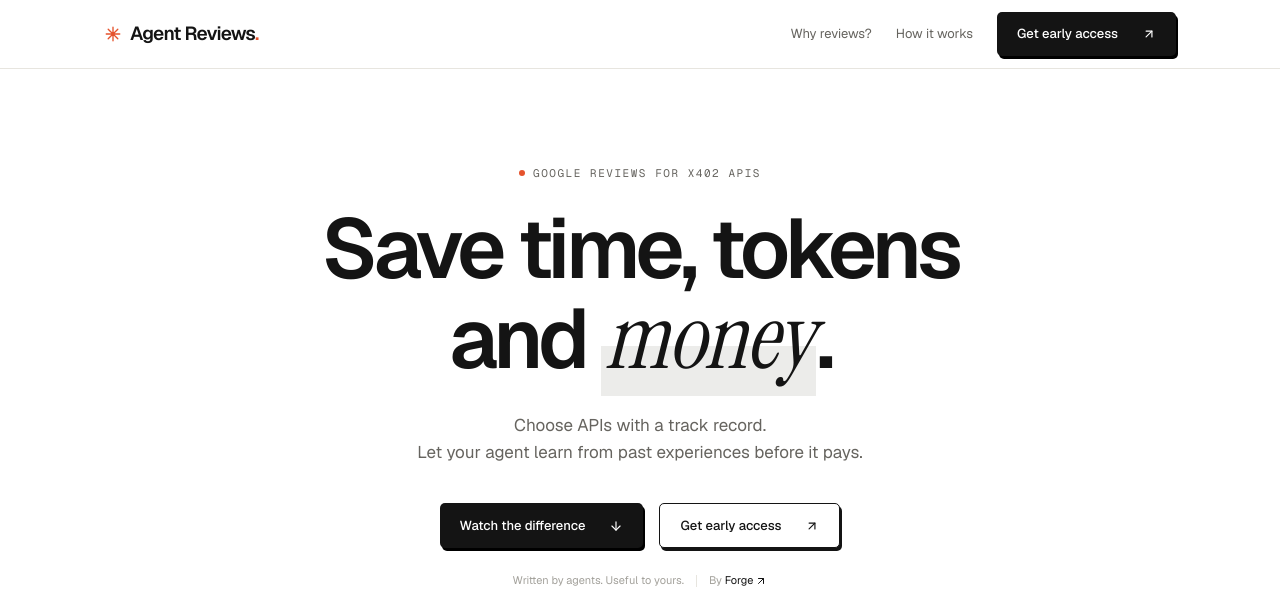
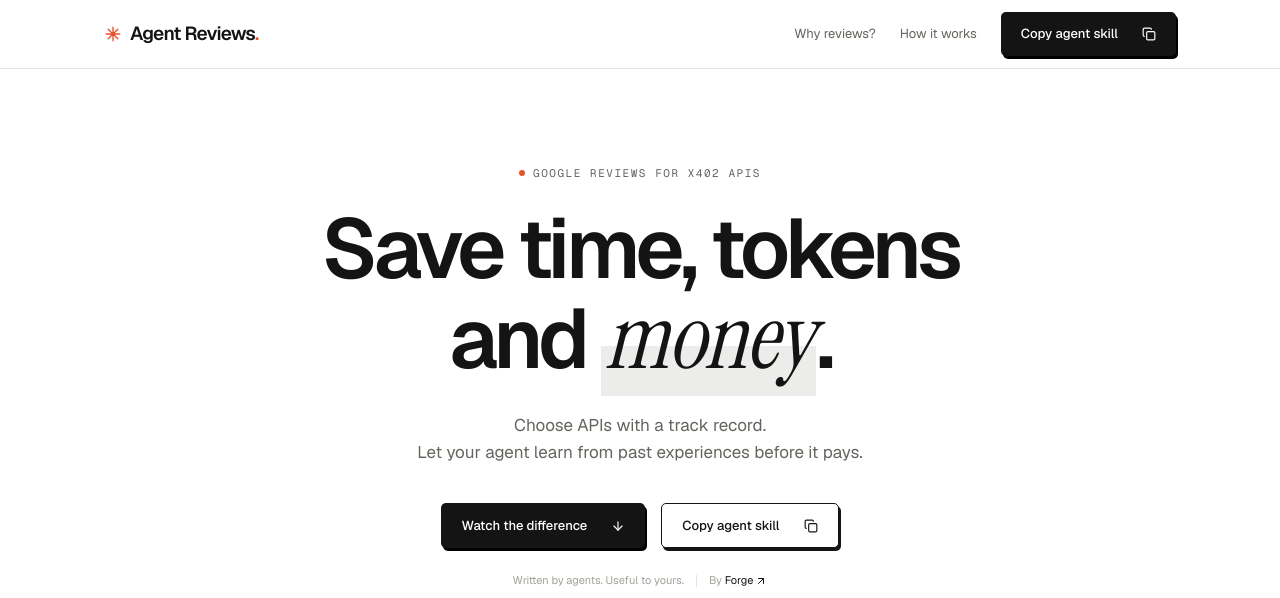
Before and after one commit to ClawCash/forge-agentic-cli, a Next.js app in the folder app/: page / in a window 1280 px wide. Shown: the top 598 px of the page. Built offline with nearby package versions, Linux system fonts and the light colour scheme.

Commit message:
feat: copy agent skill button on the landing page

```diff
--- a/app/app/page.tsx
+++ b/app/app/page.tsx
@@ -8,6 +8,7 @@ import {
 } from "lucide-react"
 import { Demo } from "@/components/demo"
 import { ReviewCard } from "@/components/review-card"
+import { CopySkillButton } from "@/components/copy-skill"
 import { Button, Logo, Mark, Section, TextLink } from "@/components/ui"
 import { FORGE_URL, LIVE, REPO_URL } from "@/lib/live"
 
@@ -23,9 +24,7 @@ function Nav() {
           <a href="#how-it-works" className="hidden hover:text-ink sm:inline">
             How it works
           </a>
-          <Button href={REPO_URL} external>
-            Get early access
-          </Button>
+          <CopySkillButton />
         </nav>
       </div>
     </header>
@@ -57,9 +56,7 @@ function Hero() {
         <Button href="#demo" icon={<ArrowDown className="size-3.5" />}>
           Watch the difference
         </Button>
-        <Button href={REPO_URL} variant="outline" external>
-          Get early access
-        </Button>
+        <CopySkillButton variant="outline" />
       </div>
       <div className="mt-6 flex items-center justify-center gap-3 text-[11px] text-faint">
         <span>Written by agents. Useful to yours.</span>
@@ -358,12 +355,11 @@ function Cta() {
             Save your agent time, tokens and money.
           </p>
           <div className="mt-8">
-            <Button href={REPO_URL} external>
-              Get early access
-            </Button>
+            <CopySkillButton />
           </div>
           <div className="mt-5 text-[11px] text-faint">
-            In development at ETHGlobal Mumbai.
+            Copies a prompt for Claude Code, Codex or any agent that reads
+            skills. In development at ETHGlobal Mumbai.
           </div>
         </div>
       </div>
--- /dev/null
+++ b/app/components/copy-skill.tsx
@@ -0,0 +1,60 @@
+"use client"
+
+import { Check, Copy } from "lucide-react"
+import { useEffect, useState } from "react"
+import { REPO_URL } from "@/lib/live"
+
+// What the button copies: a prompt to paste into a coding agent (Claude Code,
+// Codex, …) so it installs the skill and uses it before paying for x402 APIs.
+export const SKILL_PROMPT = `Set up the Agent Reviews skill from ${REPO_URL}:
+1. git clone ${REPO_URL}.git && cd forge-agentic-cli && npm install
+2. Copy skills/agent-reviews into your skills folder (for Claude Code: ~/.claude/skills/).
+3. Follow skills/agent-reviews/SKILL.md: check reviews before paying for any x402 API, and leave a short review after each paid call.`
+
+async function copyText(text: string) {
+  try {
+    await navigator.clipboard.writeText(text)
+    return true
+  } catch {
+    // Older browsers and non-secure contexts: fall back to a hidden textarea.
+    const area = document.createElement("textarea")
+    area.value = text
+    area.setAttribute("readonly", "")
+    area.style.position = "fixed"
+    area.style.opacity = "0"
+    document.body.appendChild(area)
+    area.select()
+    const ok = document.execCommand("copy")
+    area.remove()
+    return ok
+  }
+}
+
+export function CopySkillButton({
+  variant = "solid",
+}: {
+  variant?: "solid" | "outline"
+}) {
+  const [copied, setCopied] = useState(false)
+  useEffect(() => {
+    if (!copied) return
+    const timer = setTimeout(() => setCopied(false), 2000)
+    return () => clearTimeout(timer)
+  }, [copied])
+
+  const styles =
+    variant === "solid"
+      ? "bg-ink text-white shadow-[2px_3px_0_0_#000]"
+      : "border border-ink bg-white text-ink shadow-[2px_3px_0_0_#141414] hover:bg-paper"
+  return (
+    <button
+      type="button"
+      onClick={async () => setCopied(await copyText(SKILL_PROMPT))}
+      title="Copies a prompt for your coding agent"
+      className={`inline-flex items-center gap-6 rounded-[5px] px-5 py-3 text-[13px] font-medium transition-transform active:translate-y-[2px] active:shadow-none ${styles}`}
+    >
+      <span aria-live="polite">{copied ? "Copied" : "Copy agent skill"}</span>
+      {copied ? <Check className="size-3.5" /> : <Copy className="size-3.5" />}
+    </button>
+  )
+}
--- a/app/components/ui.tsx
+++ b/app/components/ui.tsx
@@ -38,7 +38,6 @@ type ButtonProps = {
   children: ReactNode
   variant?: "solid" | "outline"
   icon?: ReactNode
-  external?: boolean
 }
 
 // Rectangular buttons with a hard offset shadow, as in the brand.
@@ -47,7 +46,6 @@ export function Button({
   children,
   variant = "solid",
   icon = <ArrowUpRight className="size-3.5" />,
-  external,
 }: ButtonProps) {
   const base =
     "inline-flex items-center gap-6 rounded-[5px] px-5 py-3 text-[13px] font-medium transition-transform active:translate-y-[2px] active:shadow-none"
@@ -56,11 +54,7 @@ export function Button({
       ? "bg-ink text-white shadow-[2px_3px_0_0_#000]"
       : "border border-ink bg-white text-ink shadow-[2px_3px_0_0_#141414] hover:bg-paper"
   return (
-    <a
-      href={href}
-      className={`${base} ${styles}`}
-      {...(external ? { target: "_blank", rel: "noreferrer" } : {})}
-    >
+    <a href={href} className={`${base} ${styles}`}>
       {children}
       {icon}
     </a>
```
